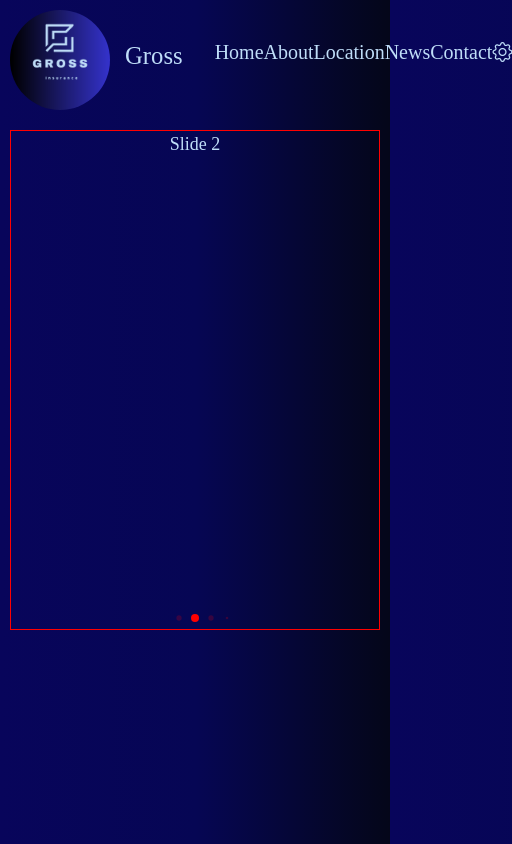
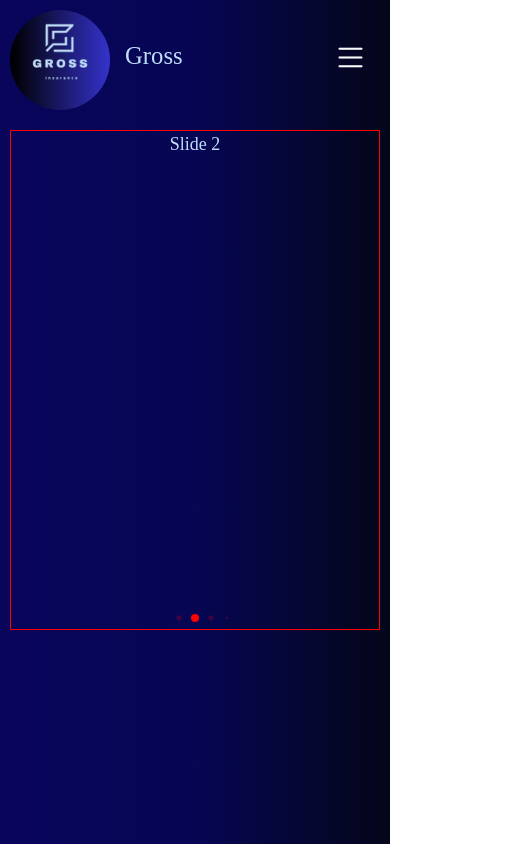
Before and after one commit to sarvaralimovq/Gross-alimov, a React (Create React App) app: page / in a window 390 px wide. Shown: the top 844 px of the page, 512 px wide, since content can reach past the window. Built offline with nearby package versions, Linux system fonts and the light colour scheme.

Commit message:
edit is nav

```diff
--- a/package.json
+++ b/package.json
@@ -8,7 +8,7 @@
     "@testing-library/user-event": "^13.5.0",
     "react": "^18.3.1",
     "react-dom": "^18.3.1",
-    "react-router-dom": "^7.0.2",
+    "react-router-dom": "^7.1.3",
     "react-scripts": "5.0.1",
     "sass": "^1.82.0",
     "swiper": "^11.2.0",
--- a/src/companents/Header/Header.jsx
+++ b/src/companents/Header/Header.jsx
@@ -1,20 +1,37 @@
-import React from 'react'
+import React, { useEffect, useState } from 'react'
 import './Header.scss'
 import Navlogo from '../../img/logo-nav.png'
 import { Link } from 'react-router-dom'
 
+
+
+
 function Header() {
+    const [vWidth, setVWidth] = useState(window.innerWidth);
+
+useEffect(() => {
+    const handleResize = () => setVWidth(window.innerWidth);
+    window.addEventListener("resize", handleResize);
+
+    return () => {
+      window.removeEventListener("resize", handleResize);
+    };
+  }, []);
   return (
     <div className='Header'>
         <div className="container">
-            <nav>
+            <nav  >
                 <div className="logo">
                     <Link className='logo'>
                     <img src={Navlogo} alt="Gross logo" />
                     <h2>Gross</h2>
                     </Link>
                 </div>
-                <ul className='nav-list'>
+                <button className={vWidth <= 600 ? "btn  dropdown-toggle" : null}  type="button" id="dropdownMenuButton1" data-bs-toggle="dropdown" aria-expanded="false">
+                    <i className="bi bi-list btn-nav-list"></i>
+                </button>
+
+                <ul  className={vWidth <= 600 ? " dropdown-menu  " : "nav-list"} aria-labelledby="dropdownMenuButton1">
                     <li>
                         <Link to={'/'}>Home</Link>
                     </li>
--- a/src/companents/Header/Header.scss
+++ b/src/companents/Header/Header.scss
@@ -74,3 +74,27 @@
         }
     }
 }
+
+// @media (max-width: 600px) {
+
+// }
+.dropdown-toggle{
+    background-color: transparent;
+    border: none;
+    &::after{
+        display: none;
+    }
+
+
+.bi-list{
+    font-size: 35px;
+    color: #fafbfd !important;
+    &:hover{
+        color: #797878 !important;
+        transition: all 0.5s ease;
+    }
+    &:focus {
+       background: blue;
+    }
+}
+}
```
Also changed, not shown: 1 other file (tests, documents, lock files or other folders).
